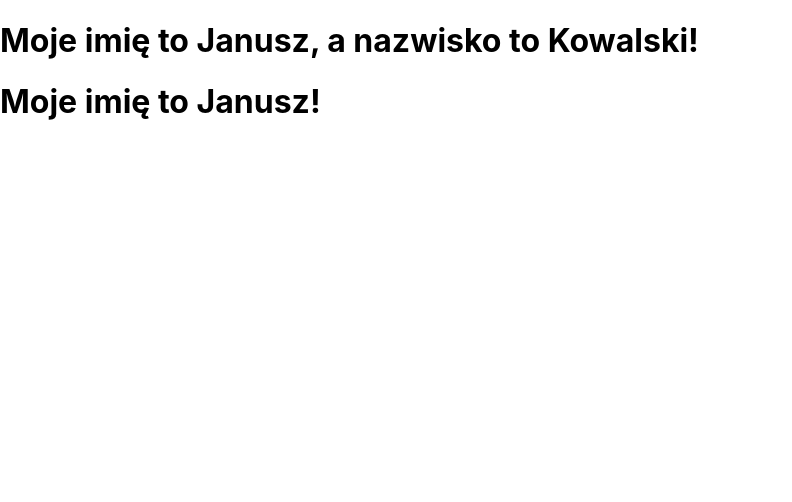
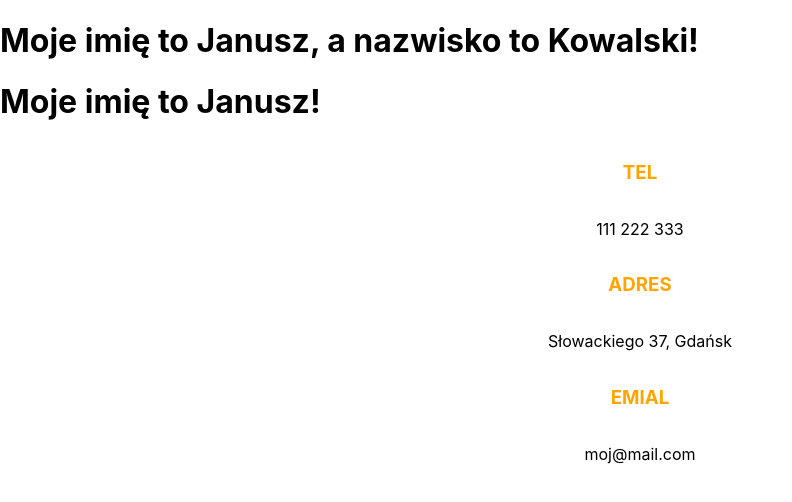
Before and after one commit to infoshareacademy/isareactrars, a JavaScript app in the folder my-app/: page / in a window 1280 px wide. Shown: the top 502 px of the page, without its empty margins (0-792 px from the left). Built offline with nearby package versions, Linux system fonts and the light colour scheme; the HTML template or start-up script is replaced by a standard one.

Commit message:
Contact as example of css

```diff
--- a/my-app/src/App.js
+++ b/my-app/src/App.js
@@ -1,3 +1,4 @@
+import { Contact } from './Contact';
 import MyName from './MyName';
 
 function App() {
@@ -5,6 +6,11 @@ function App() {
     <>
         <MyName name="Janusz" surname="Kowalski" />
         <MyName name="Janusz" />
+        <Contact data={{
+            phone: '111 222 333',
+            address: { street: 'Słowackiego', city: 'Gdańsk', number: 37 },
+            email: 'moj@mail.com'
+        }} />
     </>
   );
 }
--- /dev/null
+++ b/my-app/src/Contact.css
@@ -0,0 +1,11 @@
+.contact-container {
+    display: flex;
+    flex-direction: column;
+    align-items: center;
+}
+
+.contact-container h3 {
+    color: orange;
+    text-transform: uppercase;
+    font-weight: 700;
+}
--- /dev/null
+++ b/my-app/src/Contact.js
@@ -0,0 +1,14 @@
+import './Contact.css';
+
+export function Contact(props) {
+    return (
+        <div className="contact-container">
+            <h3>TEL</h3>
+            <p>{props.data.phone}</p>
+            <h3>ADRES</h3>
+            <p>{props.data.address.street} {props.data.address.number}, {props.data.address.city}</p>
+            <h3>EMIAL</h3>
+            <p>{props.data.email}</p>
+        </div>
+    )
+}
```
